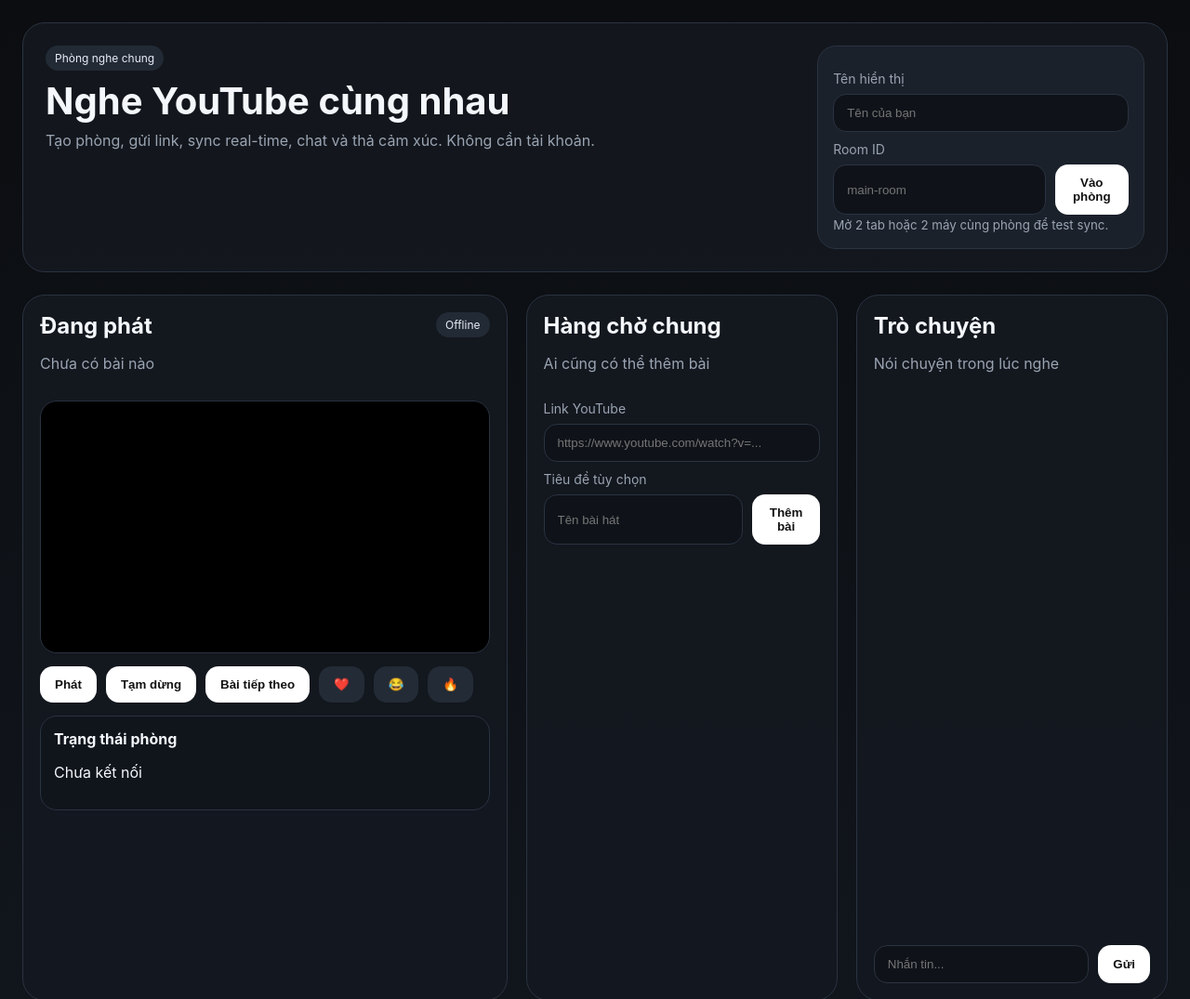
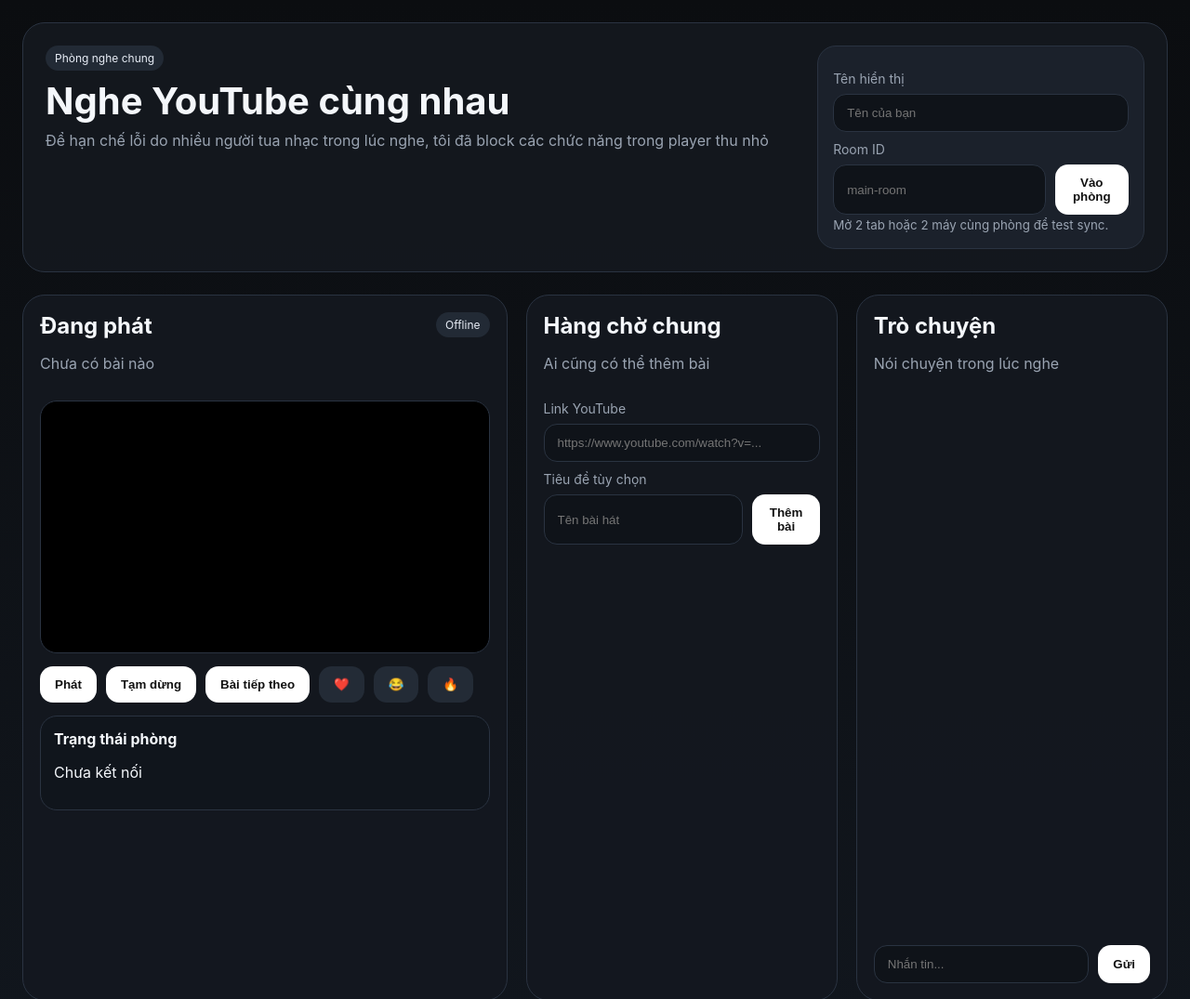
Before and after one commit to vnhoang1/listen-together-app, a website: page public/index.html in a window 1280 px wide. Shown: the top 1075 px of the page at 93% size. Drawn offline with nearby package versions, Linux system fonts and the light colour scheme; no server answers.

Commit message:
index.html

```diff
--- a/public/index.html
+++ b/public/index.html
@@ -14,7 +14,7 @@
         <div>
           <div class="pill">Phòng nghe chung</div>
           <h1>Nghe YouTube cùng nhau</h1>
-          <p>Tạo phòng, gửi link, sync real-time, chat và thả cảm xúc. Không cần tài khoản.</p>
+          <p>Để hạn chế lỗi do nhiều người tua nhạc trong lúc nghe, tôi đã block các chức năng trong player thu nhỏ</p>
         </div>
         <div class="hero-card">
           <label>Tên hiển thị</label>
```
